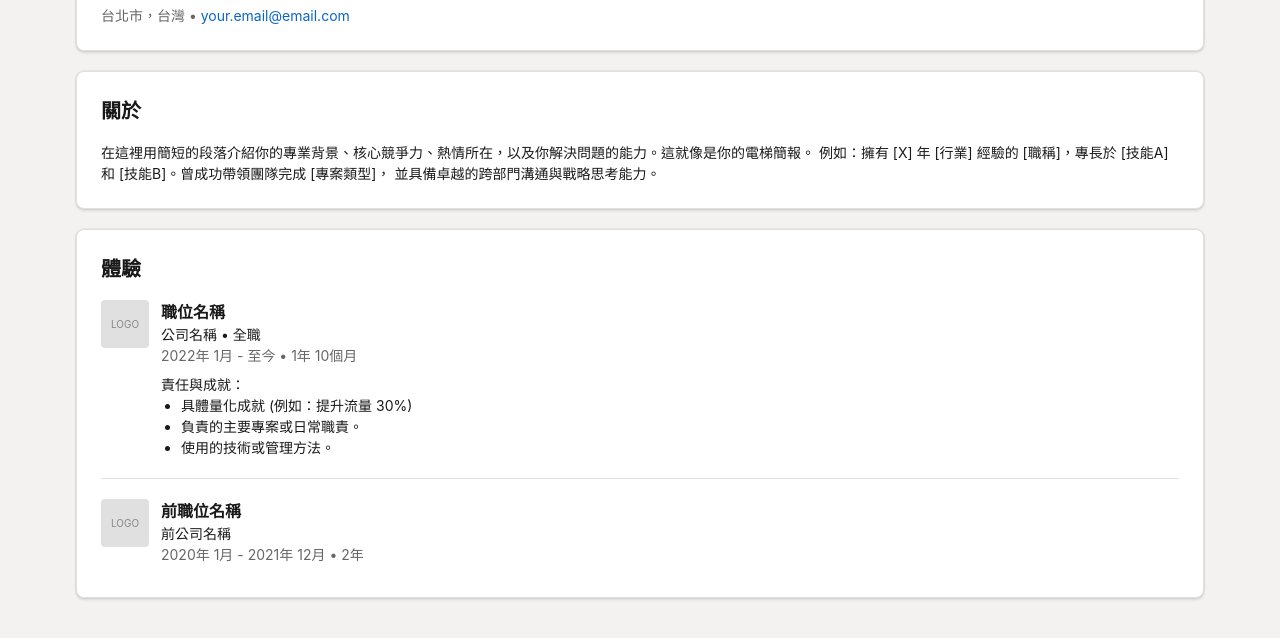
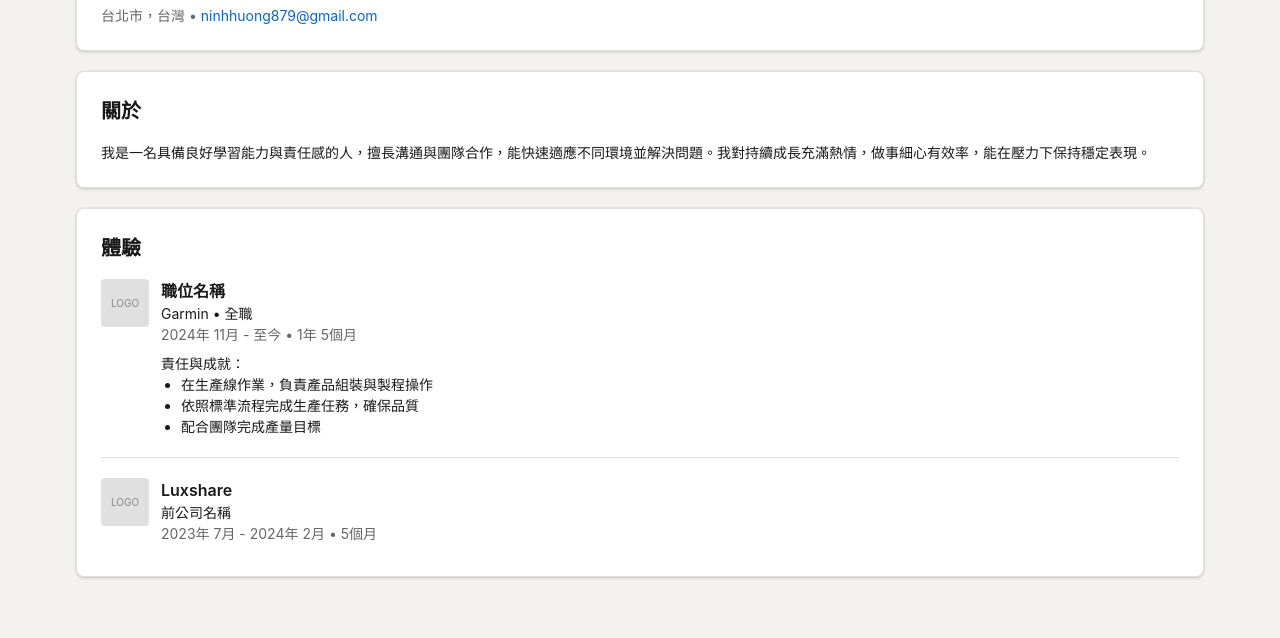
Before and after one commit to ninhhuong879-cloud/ninhhuong879, a plain HTML site: page index.html in a window 1280 px wide. Shown: the part 328-966 px from the top of the page. Drawn offline with Linux system fonts and the light colour scheme.

Commit message:
Update index.html

```diff
--- a/index.html
+++ b/index.html
@@ -197,7 +197,7 @@
                 <p class="headline">專業職稱 | 核心技能標籤 | 行業</p>
                 <p class="location-contact">
                     台北市，台灣 •
-                    <a href="mailto:your.email@email.com" style="color:#0a66c2; text-decoration:none;">your.email@email.com</a>
+                    <a href="mailto:your.email@email.com" style="color:#0a66c2; text-decoration:none;">ninhhuong879@gmail.com</a>
                 </p>
             </div>
         </div>
@@ -207,9 +207,7 @@
         <h2 class="section-title">關於</h2>
         <div class="section-content">
             <p>
-                在這裡用簡短的段落介紹你的專業背景、核心競爭力、熱情所在，以及你解決問題的能力。這就像是你的電梯簡報。
-                例如：擁有 [X] 年 [行業] 經驗的 [職稱]，專長於 [技能A] 和 [技能B]。曾成功帶領團隊完成 [專案類型]，
-                並具備卓越的跨部門溝通與戰略思考能力。
+                我是一名具備良好學習能力與責任感的人，擅長溝通與團隊合作，能快速適應不同環境並解決問題。我對持續成長充滿熱情，做事細心有效率，能在壓力下保持穩定表現。
             </p>
         </div>
     </section>
@@ -222,13 +220,13 @@
                 <div class="logo-placeholder">LOGO</div>
                 <div class="entry-details">
                     <h3>職位名稱</h3>
-                    <p class="subtitle">公司名稱 • 全職</p>
-                    <p class="date-location">2022年 1月 - 至今 • 1年 10個月</p>
+                    <p class="subtitle">Garmin • 全職</p>
+                    <p class="date-location">2024年 11月 - 至今 • 1年 5個月</p>
                     <p>責任與成就：</p>
                     <ul style="margin-left: 20px;">
-                        <li>具體量化成就 (例如：提升流量 30%)</li>
-                        <li>負責的主要專案或日常職責。</li>
-                        <li>使用的技術或管理方法。</li>
+                        <li> 在生產線作業，負責產品組裝與製程操作 </li>
+                        <li>依照標準流程完成生產任務，確保品質</li>
+                        <li>配合團隊完成產量目標</li>
                     </ul>
                 </div>
             </div>
@@ -238,9 +236,9 @@
             <div class="entry-item">
                 <div class="logo-placeholder">LOGO</div>
                 <div class="entry-details">
-                    <h3>前職位名稱</h3>
+                    <h3>Luxshare</h3>
                     <p class="subtitle">前公司名稱</p>
-                    <p class="date-location">2020年 1月 - 2021年 12月 • 2年</p>
+                    <p class="date-location">2023年 7月 - 2024年 2月 • 5個月</p>
                 </div>
             </div>
 
```
